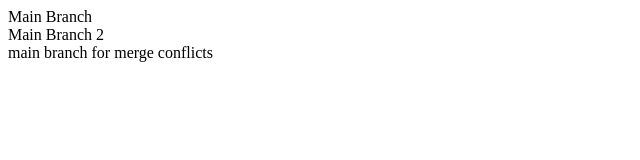
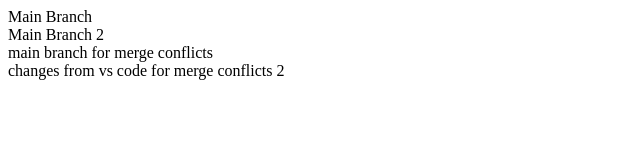
Before and after one commit to CharithaKota/GitHub, a plain HTML site: page Index.html in a window 1280 px wide. Shown: the whole page, without its empty margins (0-640 px from the left). Drawn offline with Linux system fonts and the light colour scheme.

Commit message:
merge conflicts2

```diff
--- a/Index.html
+++ b/Index.html
@@ -1,3 +1,4 @@
 <div> Main Branch</div>
 <div>Main Branch 2</div>
 <div> main branch for merge conflicts</div>
+<div> changes from vs code for merge conflicts 2</div>
```
